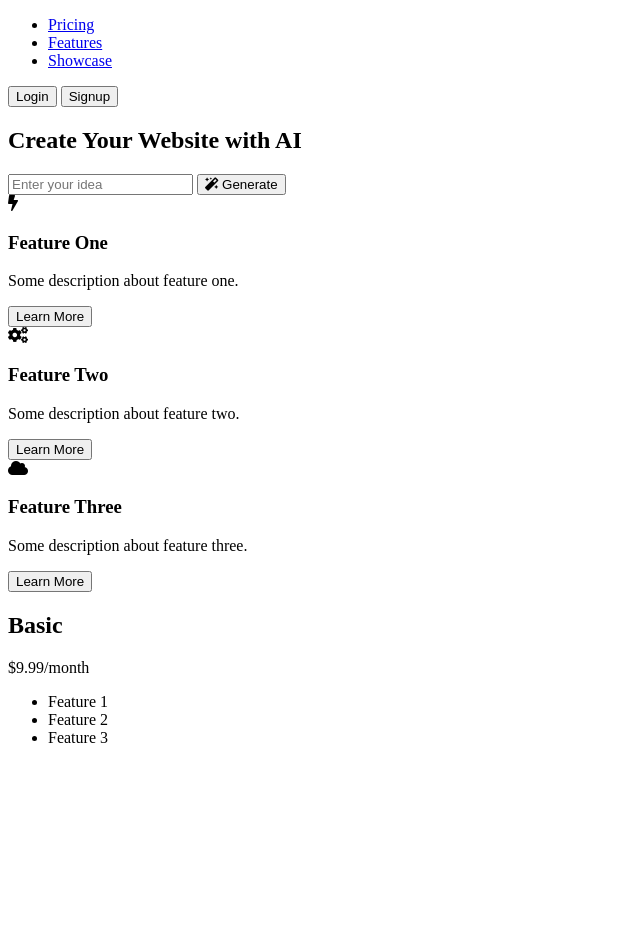
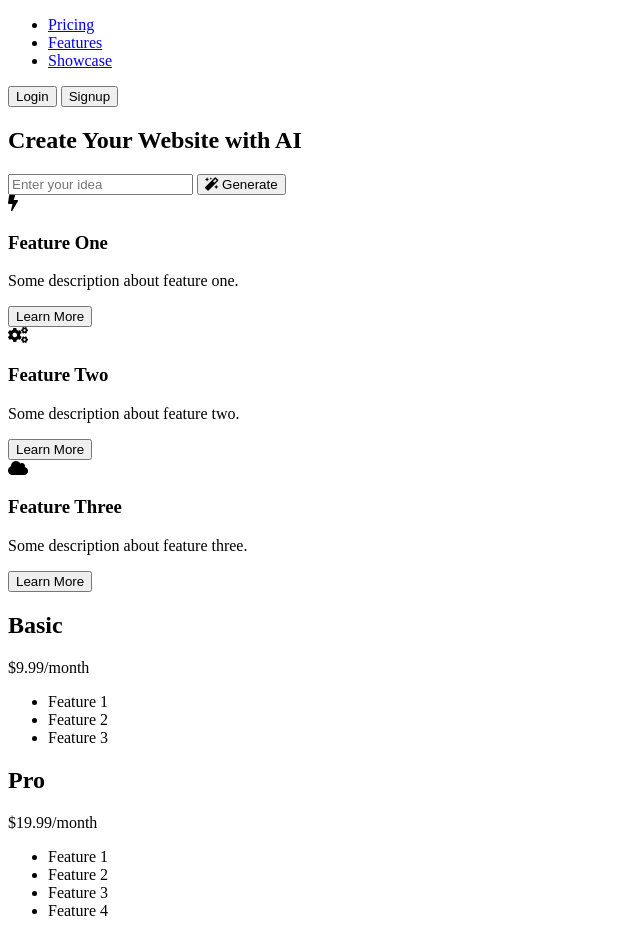
Before and after one commit to Niks-World/www.umso.com, a plain HTML site: page index.html in a window 1280 px wide. Shown: the whole page, without its empty margins (0-640 px from the left). Before the commit the page ends 800 px from the top, so only its background shows below. Drawn offline with Linux system fonts and the light colour scheme.

Commit message:
price of card

```diff
--- a/index.html
+++ b/index.html
@@ -64,6 +64,16 @@
             <li>Feature 3</li>
         </ul>
     </div>
-
+    <div class="card pro">
+        <h2>Pro</h2>
+        <p class="price">$19.99/month</p>
+        <ul>
+            <li>Feature 1</li>
+            <li>Feature 2</li>
+            <li>Feature 3</li>
+            <li>Feature 4</li>
+        </ul>
+    </div>
+</section>
 </body>
 </html>
```
